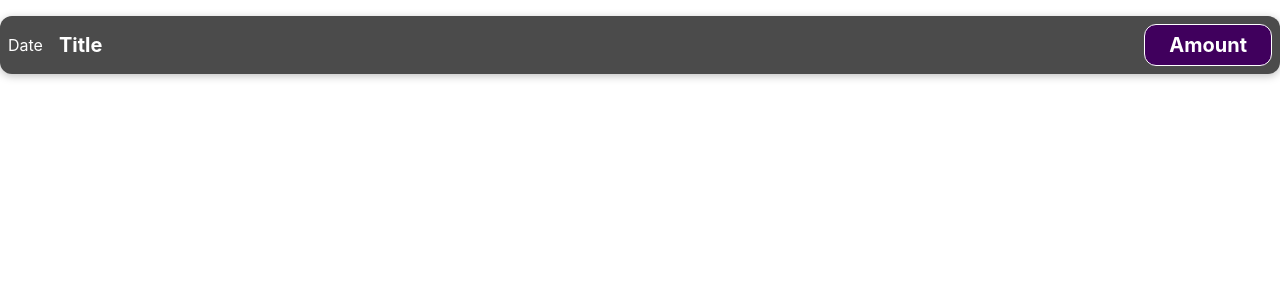
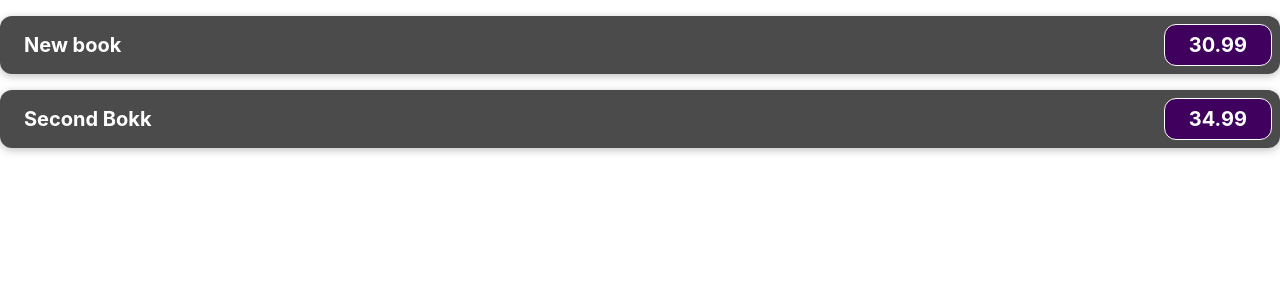
Before and after one commit to tonissonm/expenseshttp, a React (Create React App) app: page / in a window 1280 px wide. Shown: the top 300 px of the page. Built offline with nearby package versions, Linux system fonts and the light colour scheme.

Commit message:
Kolmas yl

```diff
--- a/src/App.js
+++ b/src/App.js
@@ -1,11 +1,24 @@
-import logo from './logo.svg';
+
 import './App.css';
 import ExpenseItem from './components/ExpenseItem';
+const data = [{
+  date: new Date(2023,9,6),
+  title: 'New book',
+  price: 30.99
+},
+{
+  date: new Date(2024,9,6),
+  title: 'Second Bokk',
+  price: 34.99
+}]
 
 function App() {
   return (
     <div className="app">
-      <ExpenseItem/>
+      <ExpenseItem
+      expenseData = {data[0]}/>
+      <ExpenseItem
+      expenseData = {data[1]}/>
     </div>
   )
 }
--- a/src/components/ExpenseItem.js
+++ b/src/components/ExpenseItem.js
@@ -1,10 +1,12 @@
 import './ExpenseItem.css'
-function ExpenseItem(){
+function ExpenseItem(props){
+    console.log(props);
+
     return(<div className='expense-item'>
-            <div>Date</div>
+            <div>{props.expenseData.date.toString}</div>
             <div className='expense-item__description'>
-                <h2>Title</h2>
-                <div className='expense-item__price'>Amount</div>
+                <h2>{props.expenseData.title}</h2>
+                <div className='expense-item__price'>{props.expenseData.price}</div>
             </div>
         </div>
     );
```
